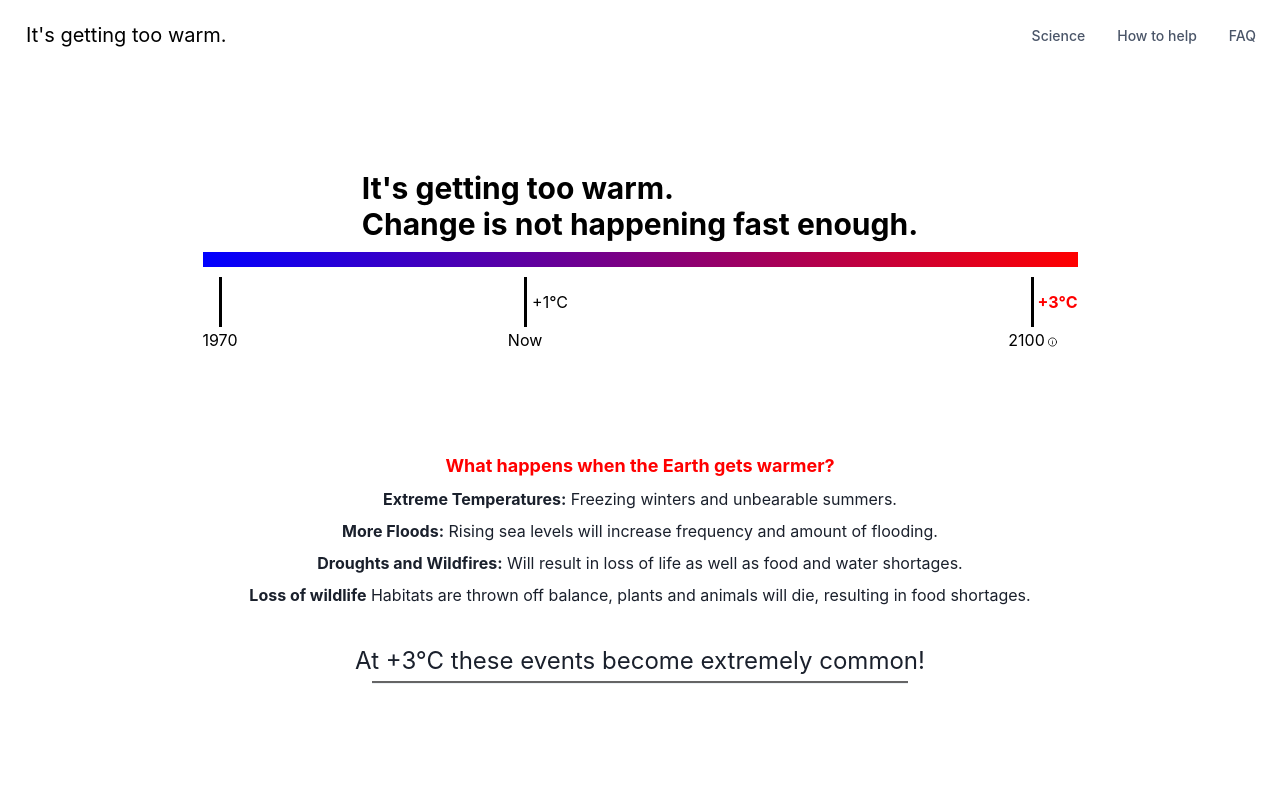
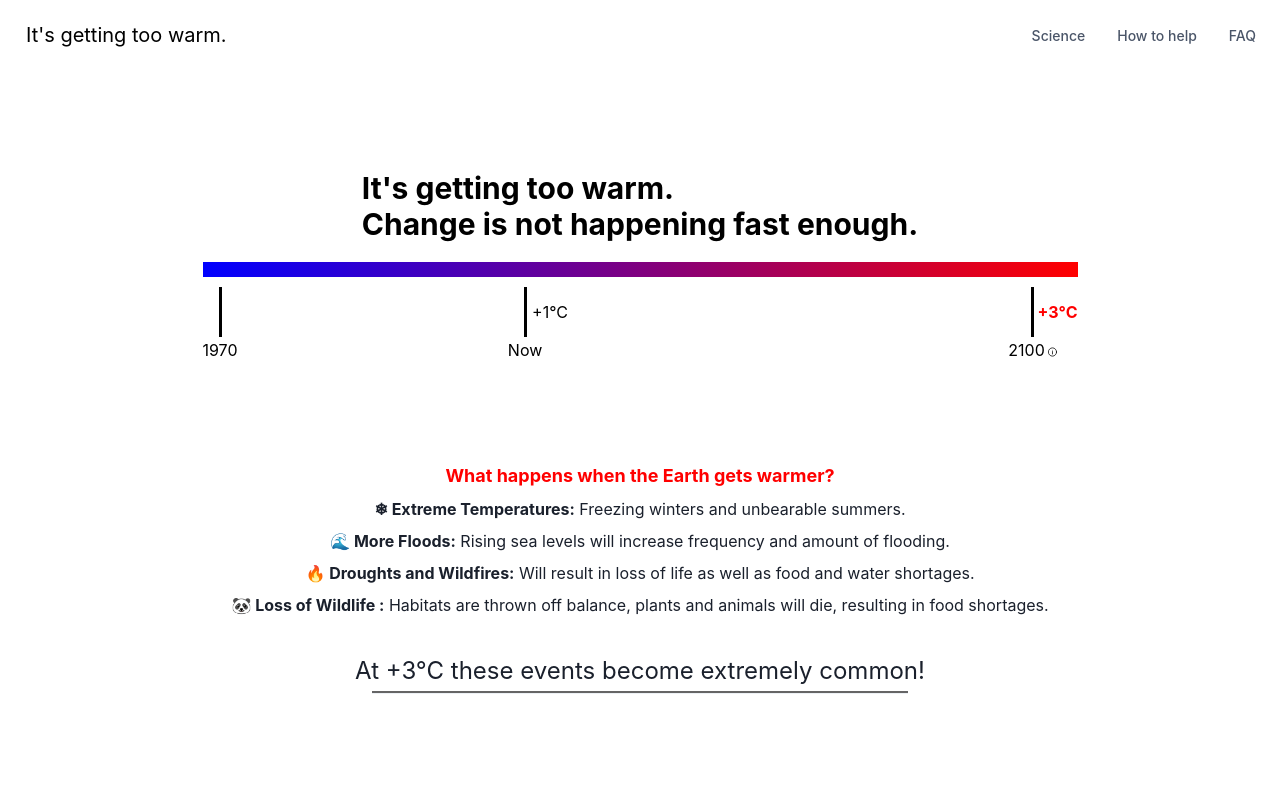
Before and after one commit to vincnt/toowarm, a Next.js app: page / in a window 1280 px wide. Shown: the top 800 px of the page. Built offline with nearby package versions, Linux system fonts and the light colour scheme.

Commit message:
favicon and emojis

```diff
--- a/pages/index.tsx
+++ b/pages/index.tsx
@@ -103,6 +103,7 @@ const IndexPage = ({
     <>
       <Head>
         <title>Climate Change Summary - It's Getting Too Warm</title>
+        <link rel="shortcut icon" href="/favicon.svg" />
         <meta name="viewport" content="initial-scale=1.0, width=device-width" />
       </Head>
 
@@ -127,11 +128,11 @@ const IndexPage = ({
             backgroundRepeat="no-repeat"
             backgroundPosition="center center"
             height="15px"
-            width="70%"
-            mt="10px"
+            width={{ base: "90%", md: "70%" }}
+            mt="20px"
           ></Box>
         </Center>
-        <Flex width="70%" margin="auto">
+        <Flex width={{ base: "90%", md: "70%" }} margin="auto">
           <HStack spacing="1px" width="100%" justifyContent="space-between">
             <HStack>
               <VStack spacing="1px">
@@ -229,25 +230,25 @@ const IndexPage = ({
 
             <Text>
               <Text as="span" fontWeight="bold">
-                Extreme Temperatures:
+                &#10052; Extreme Temperatures:
               </Text>{" "}
               Freezing winters and unbearable summers.
             </Text>
             <Text>
               <Text as="span" fontWeight="bold">
-                More Floods:
+                &#127754; More Floods:
               </Text>{" "}
               Rising sea levels will increase frequency and amount of flooding.
             </Text>
             <Text>
               <Text as="span" fontWeight="bold">
-                Droughts and Wildfires:
+                &#128293; Droughts and Wildfires:
               </Text>{" "}
               Will result in loss of life as well as food and water shortages.
             </Text>
             <Text>
               <Text as="span" fontWeight="bold">
-                Loss of wildlife
+                &#128060; Loss of Wildlife :
               </Text>{" "}
               Habitats are thrown off balance, plants and animals will die,
               resulting in food shortages.
```
Also changed, not shown: public/favicon.svg (added), 1 other file (tests, documents, lock files or other folders).
